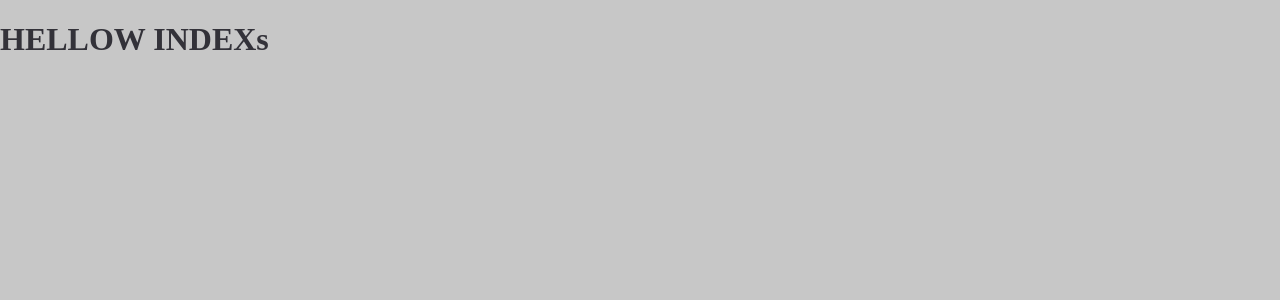
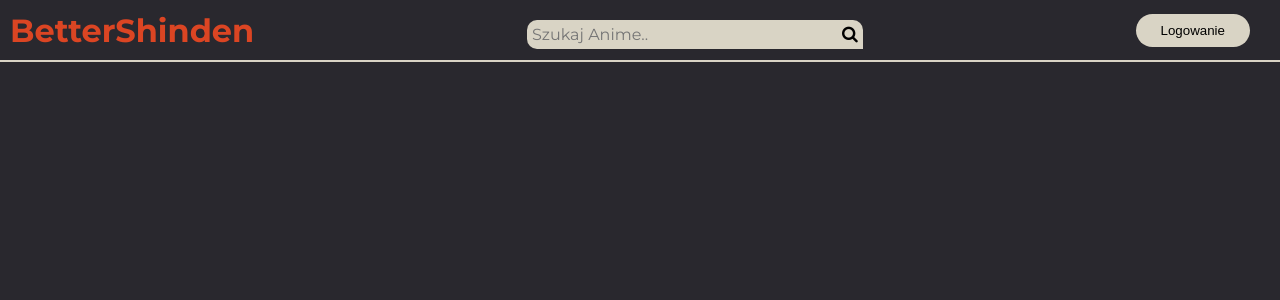
Before and after one commit to MaGi5ter/BetterShinden, a React (Create React App) app: page / in a window 1280 px wide. Shown: the top 300 px of the page. Built offline with nearby package versions, Linux system fonts and the light colour scheme.

Commit message:
working navbar

```diff
--- a/package.json
+++ b/package.json
@@ -12,6 +12,7 @@
     "@types/react": "^18.2.7",
     "@types/react-dom": "^18.2.4",
     "css-loader": "^6.7.4",
+    "jquery": "^3.7.0",
     "package": "^1.0.1",
     "react": "^18.2.0",
     "react-dom": "^18.2.0",
@@ -47,6 +48,7 @@
   },
   "devDependencies": {
     "@types/chrome": "^0.0.237",
+    "@types/jquery": "^3.5.16",
     "ts-loader": "^9.4.3",
     "webpack": "^5.84.1",
     "webpack-cli": "^5.1.1"
--- a/src/assets/style.css
+++ b/src/assets/style.css
@@ -1,5 +1,9 @@
+
+@import url('https://fonts.googleapis.com/css?family=Montserrat:400,500,600,700&display=swap');
+
 body {
+    font-family: 'Montserrat', sans-serif;
     margin: 0;
-    color: #333239;
-    background-color: #c7c7c7;
+    color: #d9d4c5;
+    background-color: #29282e;
   }
--- a/src/components/Navbar/Navbar.tsx
+++ b/src/components/Navbar/Navbar.tsx
@@ -1,17 +1,121 @@
 import React from "react";
+import { useState } from "react";
+import "./navbar.css";
 
 function Navbar() {
+  const [data, setData] = useState<animeData[] | []>();
+  const [loading, setLoading] = useState(true);
+
+  interface animeData {
+    title_id: string;
+    title: string;
+    type: string;
+    kind: string;
+    title_status: string;
+    cover: number;
+    premiere_date: string;
+    other_to: string;
+    title_url: string;
+  }
+
+  async function fetchAnimes(event: React.FormEvent<HTMLInputElement>) {
+    //function fetches data about anime in seacrh bar from shinden api
+    let searchString = event.currentTarget.value;
+
+    let oshiresponse: any[] = [
+      //I used this as exapmple output bcs from my local server I am unable to fetch data, beacause of cors policy
+      {
+        title_id: "60113",
+        title: "Oshi no Ko",
+        type: "Anime",
+        kind: "TV",
+        title_status: "Emitowane",
+        cover: 364583,
+        premiere_date: "12.04.2023",
+        other_to: "<em>Oshi</em> no <em>Ko</em>",
+        title_url: "https://shinden.pl/series/60113-oshi-no-ko",
+      },
+      {
+        title_id: "57764",
+        title: "Oshi no Ko",
+        type: "Manga",
+        kind: "Manga",
+        title_status: "Publikowana",
+        cover: 326117,
+        premiere_date: "23.04.2020",
+        other_to: "<em>Oshi</em> no <em>Ko</em>",
+        title_url: "https://shinden.pl/manga/57764-oshi-no-ko",
+      },
+    ];
+
+    if (searchString.length > 2) {
+      //   let response = await fetch(`api/title/search?query=${searchString}`, {
+      //     method: "GET",
+      //     headers: {
+      //       Accept: "application/json",
+      //     },
+      //   });
+      setData(oshiresponse);
+      setLoading(false);
+      //   const data = await response.json();
+      //   console.log(data);
+      //   return data;
+      // return oshiresponse;
+    } else if (searchString.length < 3) {
+      setLoading(true);
+    }
+  }
+
   return (
     <>
-      <div id="navbar" style={navbarStyles}></div>
+      <div id="navbar">
+        <h1 id="logo">BetterShinden</h1>
+        <div id="searchbar">
+          <div className="srch">
+            <input
+              className="searc__bar"
+              type="text"
+              placeholder="Szukaj Anime.."
+              onChange={fetchAnimes}
+            />
+            <button type="submit">
+              <i className="fa fa-search"></i>
+            </button>
+          </div>
+          <ul
+            className="drop"
+            style={{
+              display: loading ? "none" : "block",
+            }}
+          >
+            {loading
+              ? ""
+              : data?.slice(0, 7).map((search_result) => {
+                  if (search_result.type == "Anime") {
+                    return (
+                      <li className="title_result">
+                        <img
+                          src={`https://shinden.pl/res/images/225x350/${search_result.cover}.jpg`}
+                          alt="COVER"
+                        />
+                        <div className="title_content">
+                          <h2>{search_result.title}</h2>
+                          <h3>{search_result.title_status}</h3>
+                        </div>
+                      </li>
+                    );
+                  }
+                })}
+          </ul>
+        </div>
+        <div id="nav__buttons">
+          <a href="#">
+            <button>Logowanie</button>
+          </a>
+        </div>
+      </div>
     </>
   );
 }
 
-let navbarStyles = {
-  width: "100vw",
-  height: "60px",
-  backgroundColor: "#4a4278",
-};
-
 export default Navbar;
--- /dev/null
+++ b/src/components/Navbar/navbar.css
@@ -0,0 +1,103 @@
+@import url("https://cdnjs.cloudflare.com/ajax/libs/font-awesome/4.7.0/css/font-awesome.min.css");
+
+#navbar {
+    width: 100%;
+    height: 60px;
+    border-bottom: 2px solid #d9d4c5;
+    display: flex;
+    /* align-items: center; */
+    justify-content: space-between;
+    padding-left: 10px;
+  }
+
+  #nav__buttons {
+    margin-right: 30px;
+    align-self: center;
+  }
+
+  #nav__buttons button {
+    font-weight: 500;
+    margin-right: 10px;
+    padding: 9px 25px;
+    background-color: #d9d4c5;
+    border: none;
+    cursor: pointer;
+    border-radius: 50px;
+  }
+
+  #nav__buttons button:hover{
+    background-color: #db4523;
+    color: #d9d4c5;
+  }
+
+  #logo {
+    align-self: center;
+    color: #db4523;
+    cursor: pointer;
+  }
+
+  .searc__bar {
+    all:unset;
+    width: 300px;
+    background-color: #d9d4c5;
+    color: #29282e;
+    padding: 5px;
+    border-top-left-radius: 10px;
+    border-bottom-left-radius: 10px;
+  }
+
+  #searchbar button {
+    background-color: #d9d4c5;
+    border: none;
+    font-size: 17px;
+    padding: 5px;
+    padding-bottom: 4px;
+    border-top-right-radius: 10px;
+
+  }
+
+  #searchbar {
+    margin-top: 20px;
+    /* padding-top: 25px; */
+    display: flex;
+    flex-direction: column;
+  }
+
+  .drop {
+    margin: 0;
+    margin-top: 5px;
+    padding: 0;
+    background-color: #d9d4c5;
+    color: #db4523;
+  }
+
+  .title_result {
+    list-style: none;
+    border-bottom: 2px solid #29282e;
+    margin-bottom: 10px ;
+    padding: 5px;
+    display: flex;
+  }
+
+  .title_result img {
+    width: 60px;
+  }
+
+  .title_content {
+    display: flex;
+    flex-direction: column;
+    margin: 0;
+  }
+
+  .title_content h2{
+    margin: 0;
+    margin-left: 5px;
+    margin-top: 10px;
+  }
+
+  .title_content h3{
+    color: #29282e;
+    margin: 0;
+    margin-top: 5px;
+    margin-left: 5px;
+  }
--- a/src/pages/index.tsx
+++ b/src/pages/index.tsx
@@ -1,10 +1,11 @@
 import React from "react";
+import Navbar from "../components/Navbar/Navbar";
 
 function Index() {
   return (
-    <div>
-      <h1>HELLOW INDEXs</h1>
-    </div>
+    <>
+      <Navbar></Navbar>
+    </>
   );
 }
 
--- a/tsconfig.json
+++ b/tsconfig.json
@@ -6,6 +6,8 @@
       "dom.iterable",
       "esnext"
     ],
+    "strictNullChecks": true,
+    "noImplicitAny": false,
     "allowJs": true,
     "skipLibCheck": true,
     "esModuleInterop": true,
--- a/webpack.config.js
+++ b/webpack.config.js
@@ -25,7 +25,6 @@ module.exports = {
             loader: "css-loader",
             options: {
               importLoaders: 1,
-              modules: true,
             },
           },
         ],
```
Also changed, not shown: src/App.tsx (+0 -7 lines), src/components/Navbar/Navbar.module.css (deleted, +0 -7 lines), 1 other file (tests, documents, lock files or other folders).
